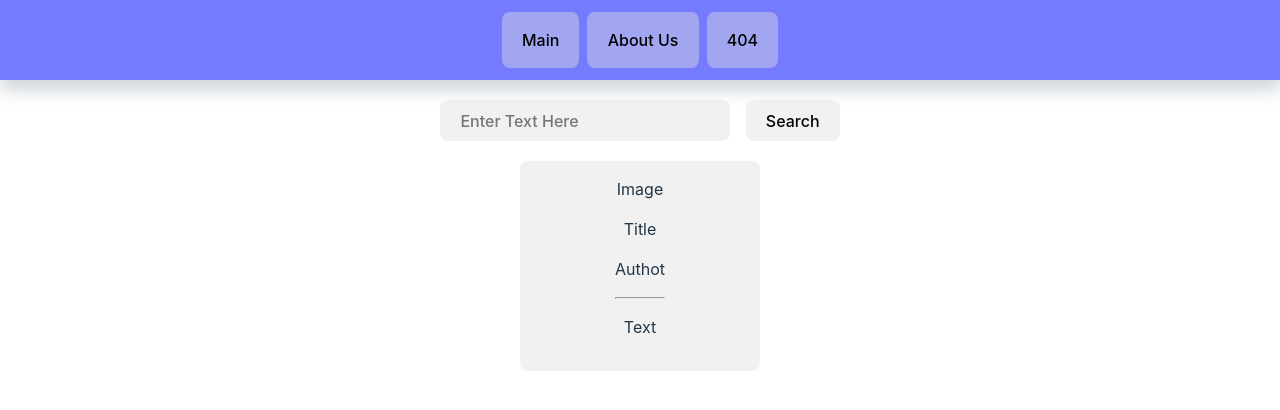
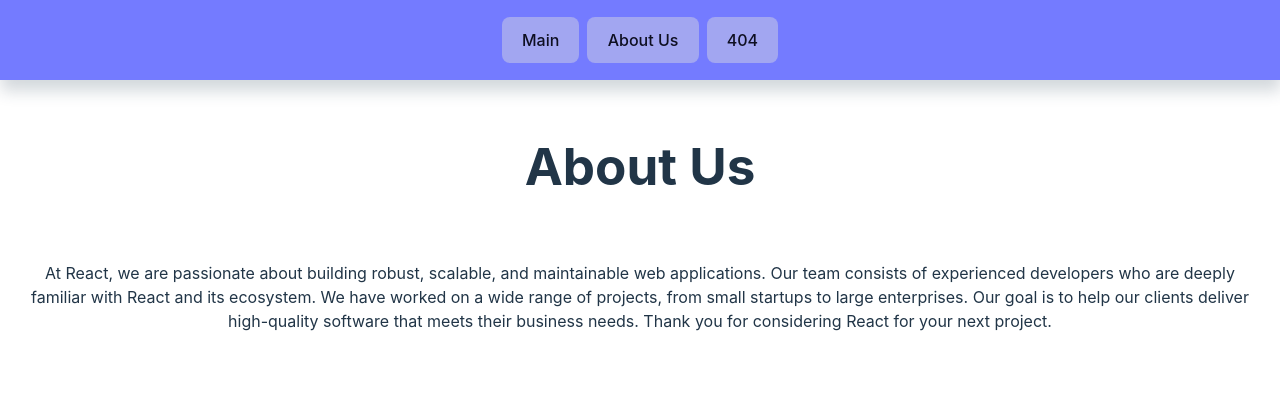
Before and after one commit to rockmonolit/rs-react, a React (Vite) app in the folder react-components/: page /about in a window 1280 px wide. Before the commit this address had no page. Shown: the top 410 px of the page. Built offline with nearby package versions, Linux system fonts and the light colour scheme.

Commit message:
feat: add routing to header

```diff
--- /dev/null
+++ b/react-components/src/app.tsx
@@ -0,0 +1,32 @@
+import * as React from 'react';
+import { Routes, Route, Outlet, NavLink } from 'react-router-dom';
+import Header from './components/header'
+import MainPage from './components/main'
+import AboutPage from './components/about'
+import ErrorPage from './components/404'
+
+const App = () => {
+    return (
+        <Routes>
+            <Route element={<Layout />}>
+                <Route index element={<MainPage />} />
+                <Route path="main" element={<MainPage />} />
+                <Route path="about" element={<AboutPage />} />
+                <Route path="*" element={<ErrorPage />} />
+            </Route>
+        </Routes>
+    );
+};
+
+const Layout = () => {
+    return (
+        <>
+            <Header />
+            <div className="wrapper">
+                <Outlet />
+            </div>
+        </>
+    );
+};
+
+export default App;
--- /dev/null
+++ b/react-components/src/components/404.tsx
@@ -0,0 +1,11 @@
+import React from 'react'
+
+function ErrorPage() {
+    return (
+        <div>
+            <h1>Something went wrong</h1>
+        </div>
+    )
+}
+
+export default ErrorPage
--- /dev/null
+++ b/react-components/src/components/about.tsx
@@ -0,0 +1,17 @@
+import React from 'react'
+
+function AboutPage() {
+    return (
+        <>
+            <h1>About Us</h1>
+            <p>At React, we are passionate about building robust, scalable,
+                and maintainable web applications. Our team consists of experienced
+                developers who are deeply familiar with React and its ecosystem.
+                We have worked on a wide range of projects, from small startups to large enterprises.
+                Our goal is to help our clients deliver high-quality software that meets their business needs.
+                Thank you for considering React for your next project.</p>
+        </>
+    )
+}
+
+export default AboutPage
--- a/react-components/src/components/header.tsx
+++ b/react-components/src/components/header.tsx
@@ -1,15 +1,16 @@
 import React from 'react';
+import { NavLink, Link  } from 'react-router-dom';
 
 class Header extends React.Component {
   render() {
     return <header className="header">
-        <div className='headerContent'>
-          <nav className='navbar'>
-            <button className='button btnMain'>Main</button>
-            <button className='button btnAbout'>About Us</button>
-            <button className='button btn404'>404</button>
-          </nav>
-        </div>
+      <div className='headerContent'>
+        <nav className='navbar'>
+          <Link to="/main" className='linkBtn btnMain'>Main</Link>
+          <Link to="/about" className='linkBtn btnAbout'>About Us</Link>
+          <Link to="/404" className='linkBtn btnError'>404</Link>
+        </nav>
+      </div>
     </header>;
   }
 }
--- /dev/null
+++ b/react-components/src/components/main.tsx
@@ -0,0 +1,14 @@
+import React from 'react'
+import Card from './card'
+import SearchBar from './searchbar'
+
+function MainPage() {
+    return (
+        <>
+            <SearchBar />
+            <Card />
+        </>
+    )
+}
+
+export default MainPage
--- a/react-components/src/index.css
+++ b/react-components/src/index.css
@@ -31,12 +31,25 @@
 
 a {
   font-weight: 500;
-  color: #646cff;
+  color: #0e0f22;
   text-decoration: inherit;
+  margin: 0;
+  transition: color 0.25s;
 }
 
 a:hover {
   color: #535bf2;
+}
+
+.wrapper {
+  max-width: 1280px;
+  padding: 0.5rem 1rem;
+  display: flex;
+  flex-direction: column;
+  margin: 0 auto;
+  text-align: center;
+  align-items: center;
+  gap: 1rem;
 }
 
 body {
@@ -73,7 +86,6 @@
 .navbar {
   display: flex;
   gap: 0.5rem;
-  height: 70%;
   align-self: center;
 }
 
@@ -104,6 +116,19 @@
   gap: 1rem;
 }
 
+.linkBtn {
+  border-radius: 8px;
+  border: 1px solid transparent;
+  padding: 0.6em 1.2em;
+  font-size: 1em;
+  font-weight: 500;
+  font-family: inherit;
+  background-color: #dfdfdf6d;
+  cursor: pointer;
+  transition: 0.25s;
+  height: fit-content;
+}
+
 .button,
 .searchCardInput {
   border-radius: 8px;
@@ -117,12 +142,16 @@
   transition: border-color 0.25s;
 }
 
-button:hover {
+.button:hover {
   border-color: #646cff;
 }
 
-button:focus,
-button:focus-visible {
+.linkBtn:hover {
+  border-color: #646cff;
+}
+
+.button:focus,
+.button:focus-visible {
   outline: 4px auto -webkit-focus-ring-color;
 }
 
--- a/react-components/src/main.tsx
+++ b/react-components/src/main.tsx
@@ -1,15 +1,11 @@
 // import React from 'react'
 import ReactDOM from 'react-dom/client'
-import Card from './components/card'
-import SearchBar from './components/searchbar'
-import Header from './components/header'
+import App from './app'
 import './index.css'
 import { BrowserRouter } from "react-router-dom";
 
 ReactDOM.createRoot(document.getElementById('root') as HTMLElement).render(
   <BrowserRouter>
-    <Header />
-    <SearchBar />
-    <Card />
+    <App />
   </BrowserRouter>,
 )
```
Also changed, not shown: react-components/src/components/cardList.tsx (added).
